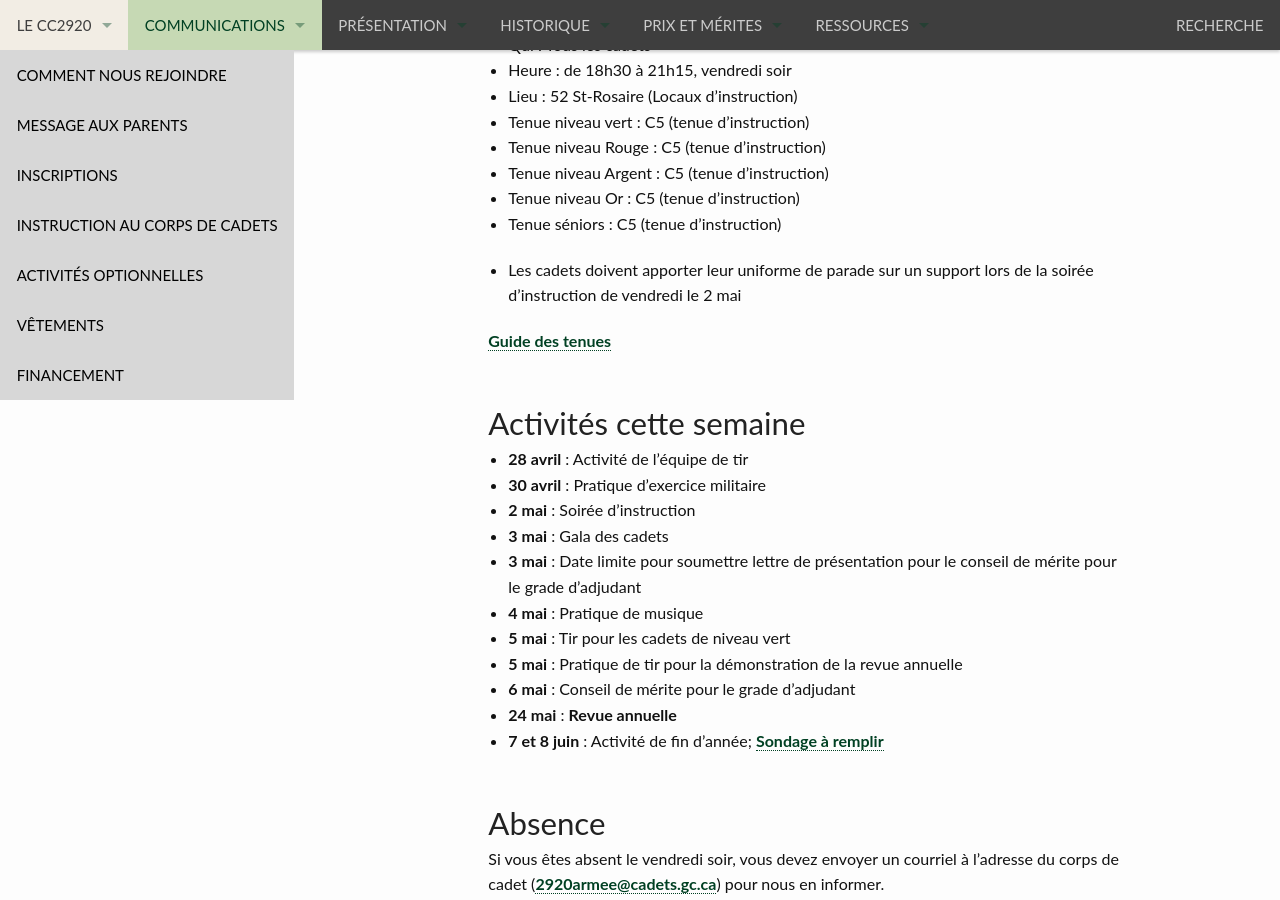
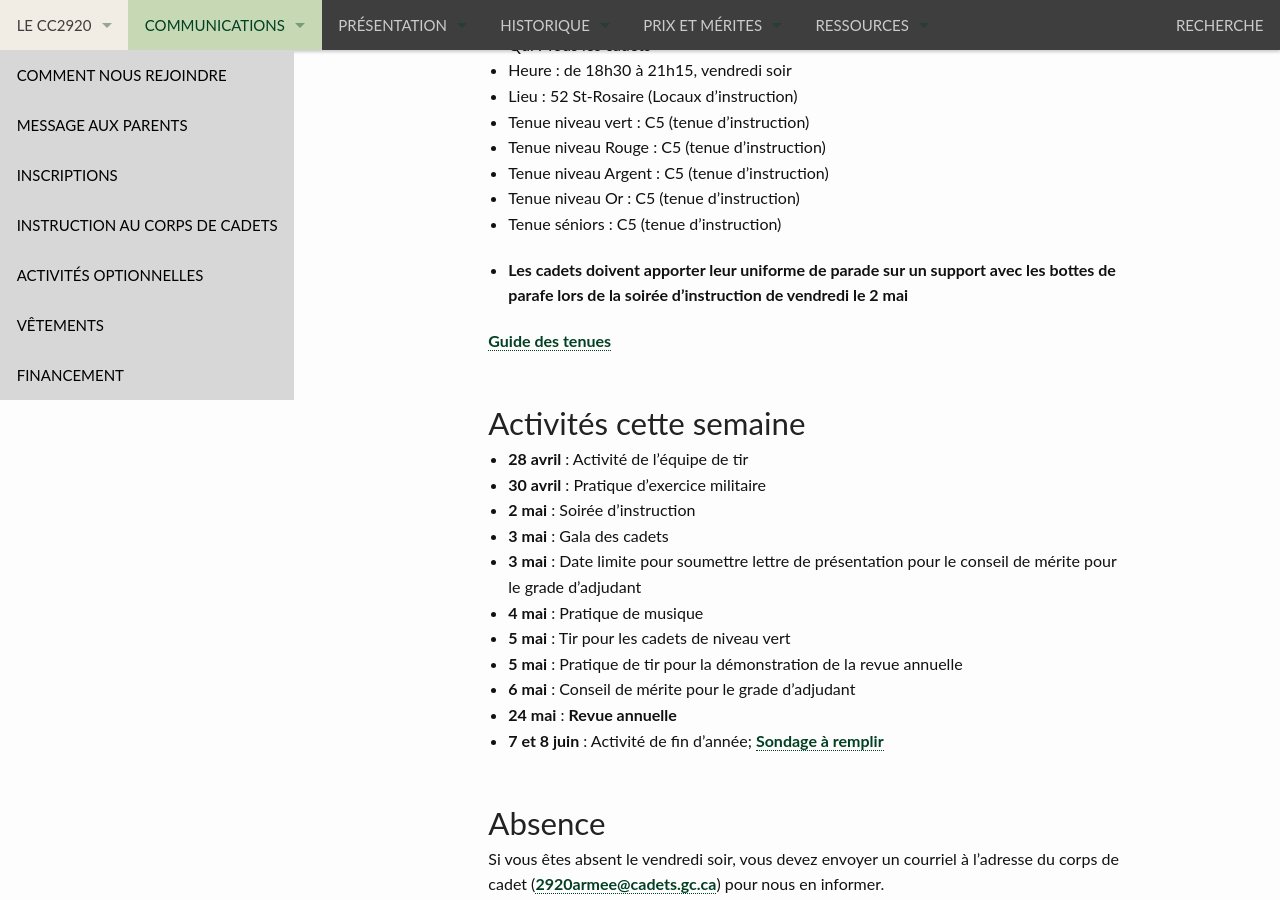
Before and after one commit to CC2920/web, a Jekyll site: the page built from _communications/messages.md, in a window 1280 px wide and 900 px high, scrolled down 350 px. Built offline with Jekyll 4.4.1, drawn with Linux system fonts in a browser that asks for light colours.

Commit message:
uniformes

```diff
--- a/_communications/messages.md
+++ b/_communications/messages.md
@@ -13,7 +13,7 @@ layout: "messages"
 - Tenue niveau Or : C5 (tenue d'instruction)
 - Tenue séniors : C5 (tenue d'instruction)
 
-- Les cadets doivent apporter leur uniforme de parade sur un support lors de la soirée d'instruction de vendredi le 2 mai
+- **Les cadets doivent apporter leur uniforme de parade sur un support avec les bottes de parafe lors de la soirée d'instruction de vendredi le 2 mai**
 
 [Guide des tenues](https://cc2920.ca/docs/ressources/guide_uniforme.v3.pdf)
 
```
